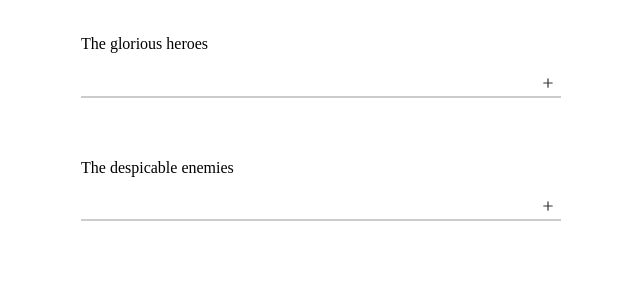
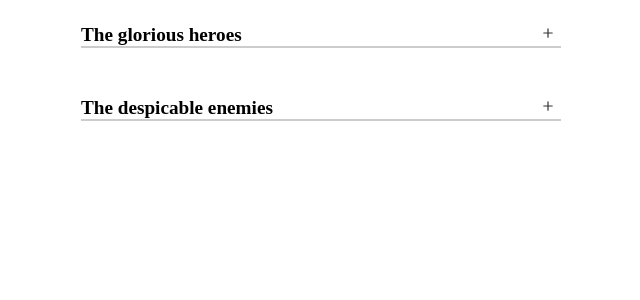
Before and after one commit to maradotwebp/initiative, a Vue app: page / in a window 1280 px wide. Shown: the top 300 px of the page, without its empty margins (319-959 px from the left). Built offline with nearby package versions, Linux system fonts and the light colour scheme; a web font is replaced by a local one.

Commit message:
make title look better

```diff
--- a/src/App.vue
+++ b/src/App.vue
@@ -26,13 +26,17 @@ const deleteEnemy = (char: ICharacter) => deleteCharacter(enemies, char);
 
 <template>
   <div class="main">
-    <p>The glorious heroes</p>
+    <CharacterList :characters="heroes" @add="addHero" @delete="deleteHero">
+      <template #title>
+        <h1>The glorious heroes</h1>
+      </template>
+    </CharacterList>
 
-    <CharacterList :characters="heroes" @add="addHero" @delete="deleteHero" />
-
-    <p>The despicable enemies</p>
-
-    <CharacterList :characters="enemies" @add="addEnemy" @delete="deleteEnemy" />
+    <CharacterList :characters="enemies" @add="addEnemy" @delete="deleteEnemy">
+      <template #title>
+        <h1>The despicable enemies</h1>
+      </template>
+    </CharacterList>
   </div>
 </template>
 
@@ -42,4 +46,9 @@ const deleteEnemy = (char: ICharacter) => deleteCharacter(enemies, char);
   margin: auto;
   padding: 1.2em 0.6em;
 }
+
+h1 {
+  font-size: 1.2em;
+  margin: 0;
+}
 </style>
--- a/src/components/CharacterCreatorList.vue
+++ b/src/components/CharacterCreatorList.vue
@@ -16,10 +16,13 @@ const emit = defineEmits<{
 
 <template>
   <div>
-    <div class="icons">
+    <div class="title">
+      <slot name="title" />
+      <div>
         <IconButton title="Add" @click="emit('add')">
           <PlusIcon />
         </IconButton>
+      </div>
     </div>
 
     <hr class="divider" />
@@ -28,9 +31,11 @@ const emit = defineEmits<{
       <TransitionGroup name="list">
         <Character v-for="character in characters" :key="character" :character="character">
           <template #actions>
+            <div class="actions">
               <IconButton title="Delete" @click="emit('delete', character)">
                 <TrashIcon />
               </IconButton>
+            </div>
           </template>
         </Character>
       </TransitionGroup>
@@ -39,9 +44,11 @@ const emit = defineEmits<{
 </template>
 
 <style scoped>
-.icons {
+.title {
   display: flex;
-  justify-content: end;
+  gap: 1em;
+  align-items: end;
+  justify-content: space-between;
 }
 
 .divider {
@@ -80,4 +87,9 @@ const emit = defineEmits<{
   position: absolute;
   width: min(calc(100vw - 1.2em), 60ch);
 }
+
+.actions {
+  display: flex;
+  gap: 0.2em;
+}
 </style>
```
Lines whose indentation alone changed are shown as unchanged.
